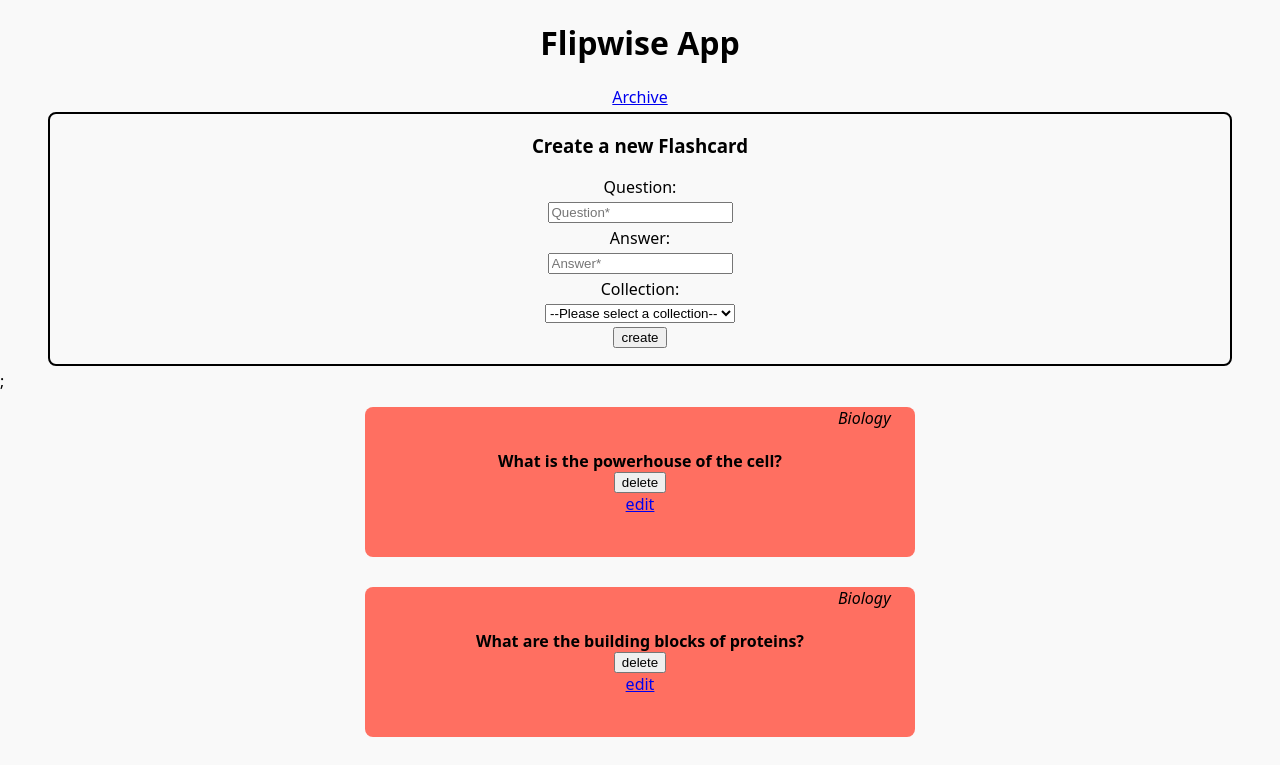
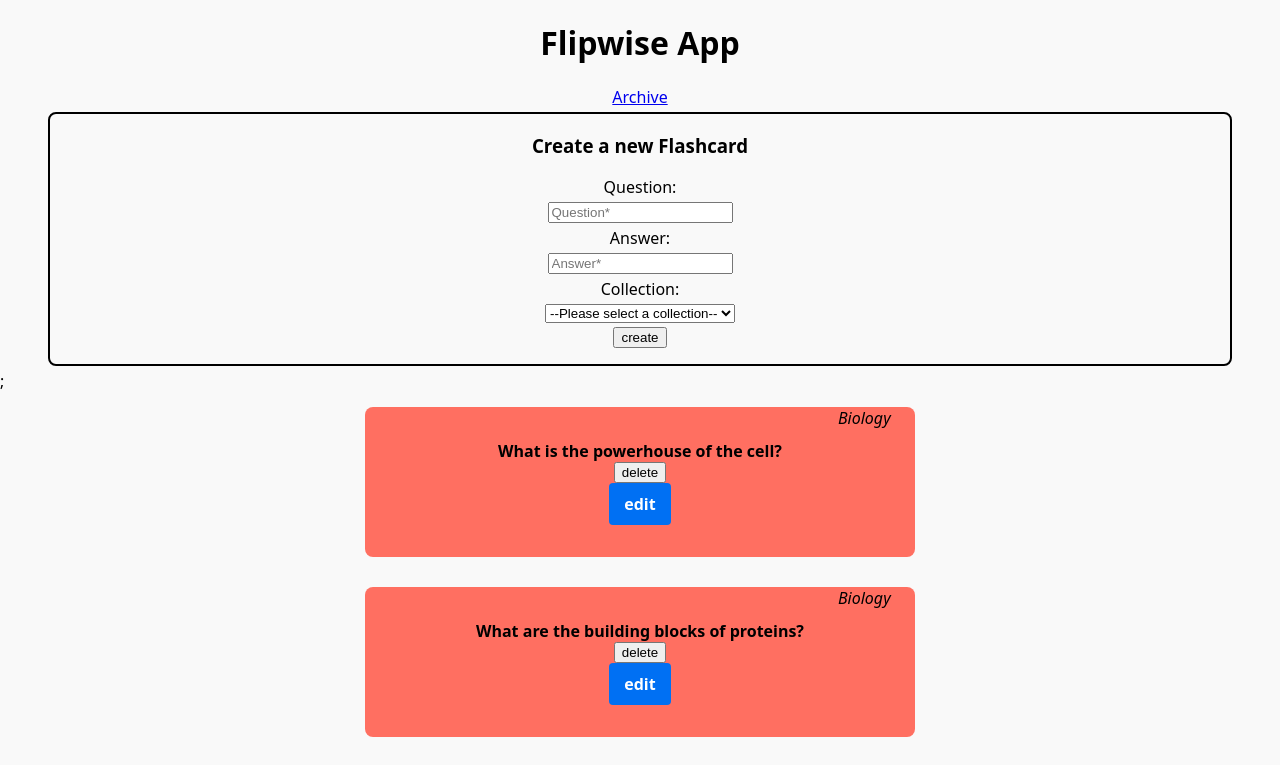
Before and after one commit to TastyCrysis/FlipWise-2.0, a Next.js app: page / in a window 1280 px wide. Shown: the top 765 px of the page. Built offline with nearby package versions, Linux system fonts and the light colour scheme.

Commit message:
rebuild link to button style

```diff
--- a/components/Flashcard.js
+++ b/components/Flashcard.js
@@ -82,6 +82,23 @@ const StyledDialog = styled.dialog`
   backface-visibility: hidden;
 `;
 
+const StyledLink = styled(Link)`
+  display: inline-block;
+  background-color: #0070f3;
+  color: white;
+  border: none;
+  border-radius: 4px;
+  padding: 10px 15px;
+  cursor: pointer;
+  font-weight: bold;
+  text-align: center;
+  text-decoration: none;
+
+  &:hover {
+    background-color: #005bb5;
+  }
+`;
+
 export default function Flashcard({
   flashcard,
   collection,
@@ -114,7 +131,7 @@ export default function Flashcard({
         >
           delete
         </button>
-        <Link href={`/edit?id=${flashcard.id}`}>edit</Link>
+        <StyledLink href={`/edit?id=${flashcard.id}`}>edit</StyledLink>
       </FlashcardFront>
       <FlashcardBack>
         <FlashcardContent>
--- a/components/FlashcardForm.js
+++ b/components/FlashcardForm.js
@@ -17,6 +17,23 @@ const Container = styled.div`
   border-radius: 8px;
   margin: 4px 48px 4px 48px;
   padding: 0 0 16px 0;
+`;
+
+const StyledLink = styled(Link)`
+  display: inline-block;
+  background-color: #0070f3;
+  color: white;
+  border: none;
+  border-radius: 4px;
+  padding: 10px 15px;
+  cursor: pointer;
+  font-weight: bold;
+  text-align: center;
+  text-decoration: none;
+
+  &:hover {
+    background-color: #005bb5;
+  }
 `;
 
 export default function FlashcardForm({ onSubmit, title, initialValues }) {
@@ -73,7 +90,9 @@ export default function FlashcardForm({ onSubmit, title, initialValues }) {
         </select>
         <button type="submit">{initialValues ? "update" : "create"}</button>
         {initialValues && (
-          <Link href={initialValues?.isCorrect ? "/archive" : "/"}>cancel</Link>
+          <StyledLink href={initialValues?.isCorrect ? "/archive" : "/"}>
+            cancel
+          </StyledLink>
         )}
       </StyledForm>
     </Container>
```
